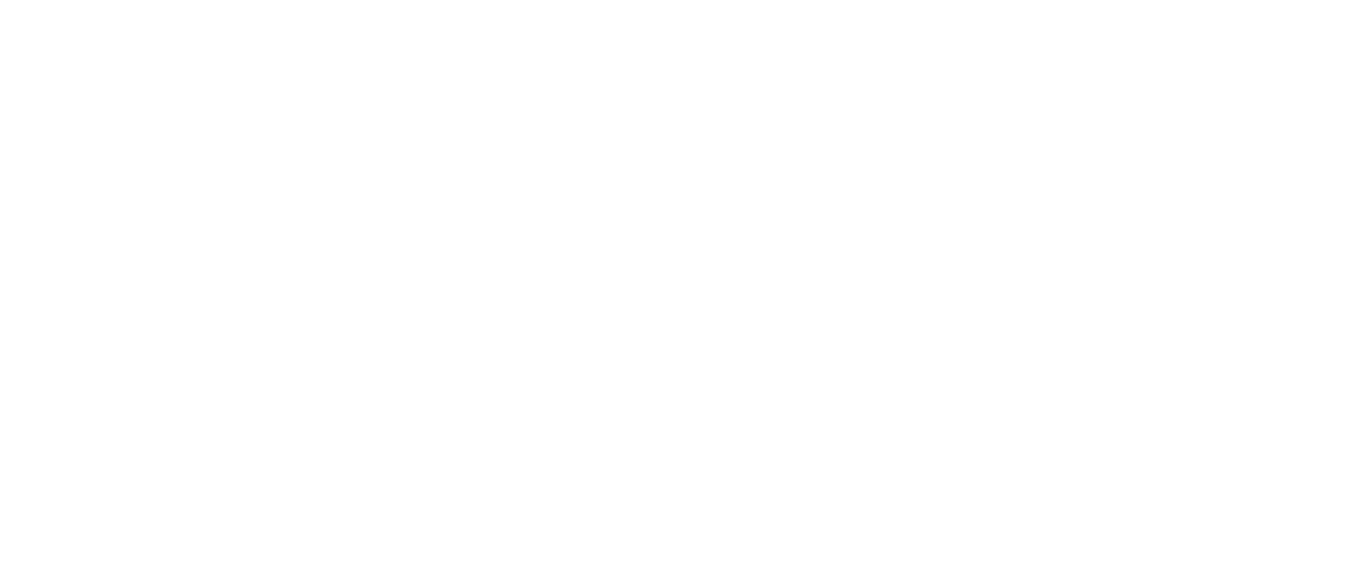
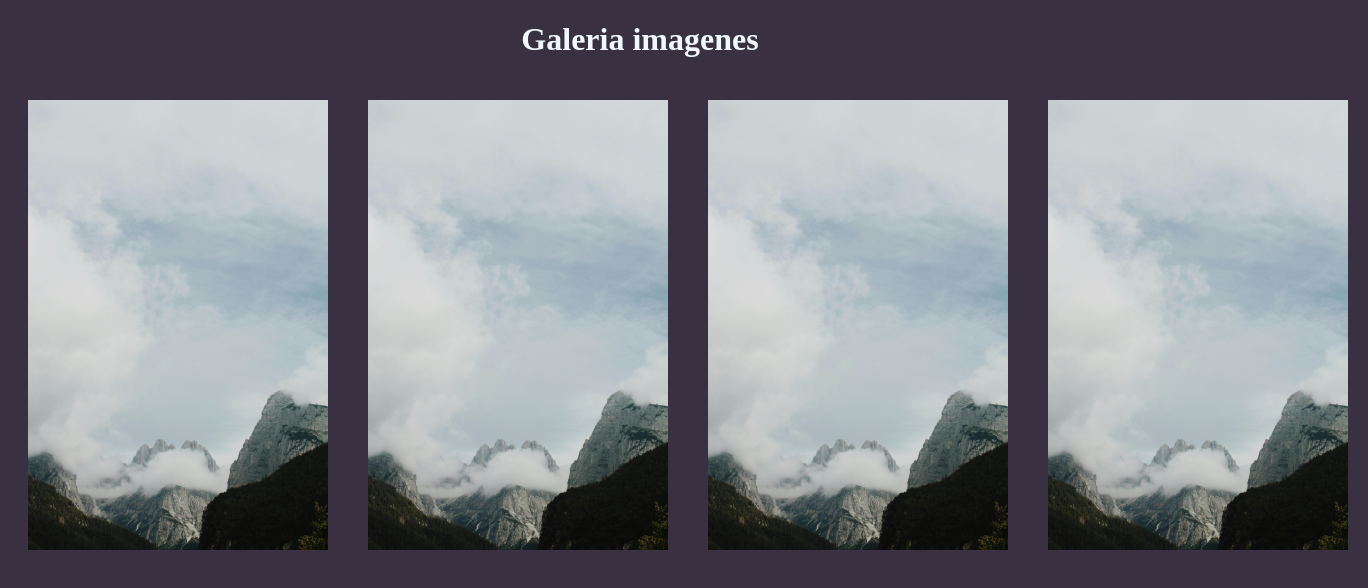
Before and after one commit to dizsel74/React, a plain HTML site: page fundamentos/index.html in a window 1280 px wide. Shown: the whole page, 1368 px wide, since content can reach past the window. Drawn offline with Linux system fonts and the light colour scheme.

Commit message:
iniciando estructura e img1

```diff
--- a/fundamentos/index.html
+++ b/fundamentos/index.html
@@ -3,9 +3,26 @@
 <head>
  <meta charset="UTF-8">
  <meta name="viewport" content="width=device-width, initial-scale=1.0">
+ <link rel="stylesheet" href="/fundamentos/style.css">
  <title>Fundamentos</title>
 </head>
 <body>
+ <h1 class="center">Galeria imagenes</h1>
+
+ <div class="center galeria">
+  <div class="card">
+    <img src="/fundamentos/imgs/img1.jpg" alt="imagen 1" class="img-card">
+  </div>
+  <div class="card">
+    <img src="/fundamentos/imgs/img1.jpg" alt="imagen 2" class="img-card">
+   </div>
+   <div class="card">
+    <img src="/fundamentos/imgs/img1.jpg" alt="imagen 3" class="img-card">
+   </div>
+   <div class="card">
+    <img src="/fundamentos/imgs/img1.jpg" alt="imagen 4" class="img-card">
+   </div>
+ </div>
 
 </body>
 </html>
--- /dev/null
+++ b/fundamentos/style.css
@@ -0,0 +1,21 @@
+body{
+ background-color: rgb(57, 49, 65);
+ color: aliceblue;
+}
+
+.center{
+ text-align: center;
+}
+
+.galeria{
+ display: flex;
+
+}
+
+.card{
+ padding:20px;
+}
+
+.img-card{
+ width: 300px;
+}
```
Also changed, not shown: fundamentos/imgs/img1.jpg (added).
